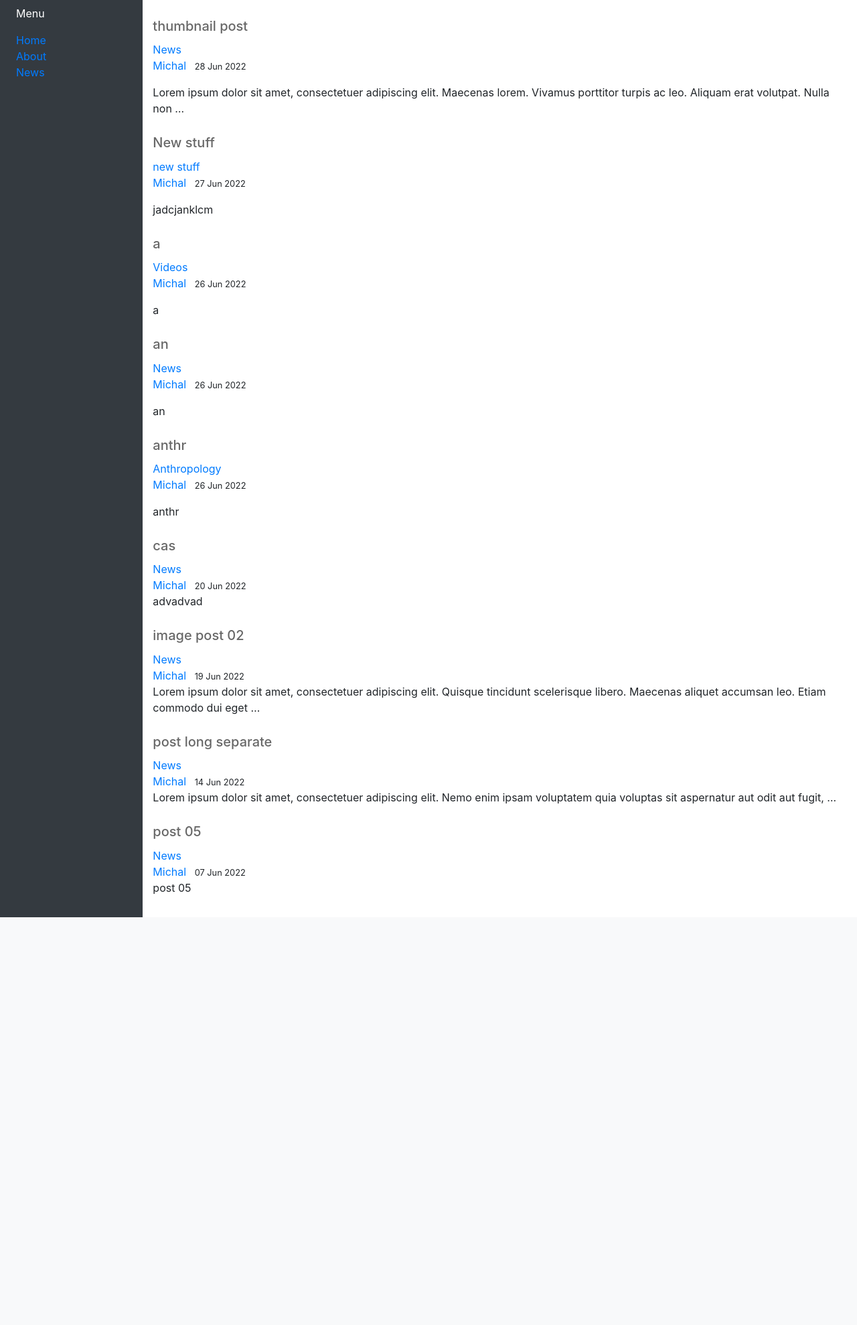
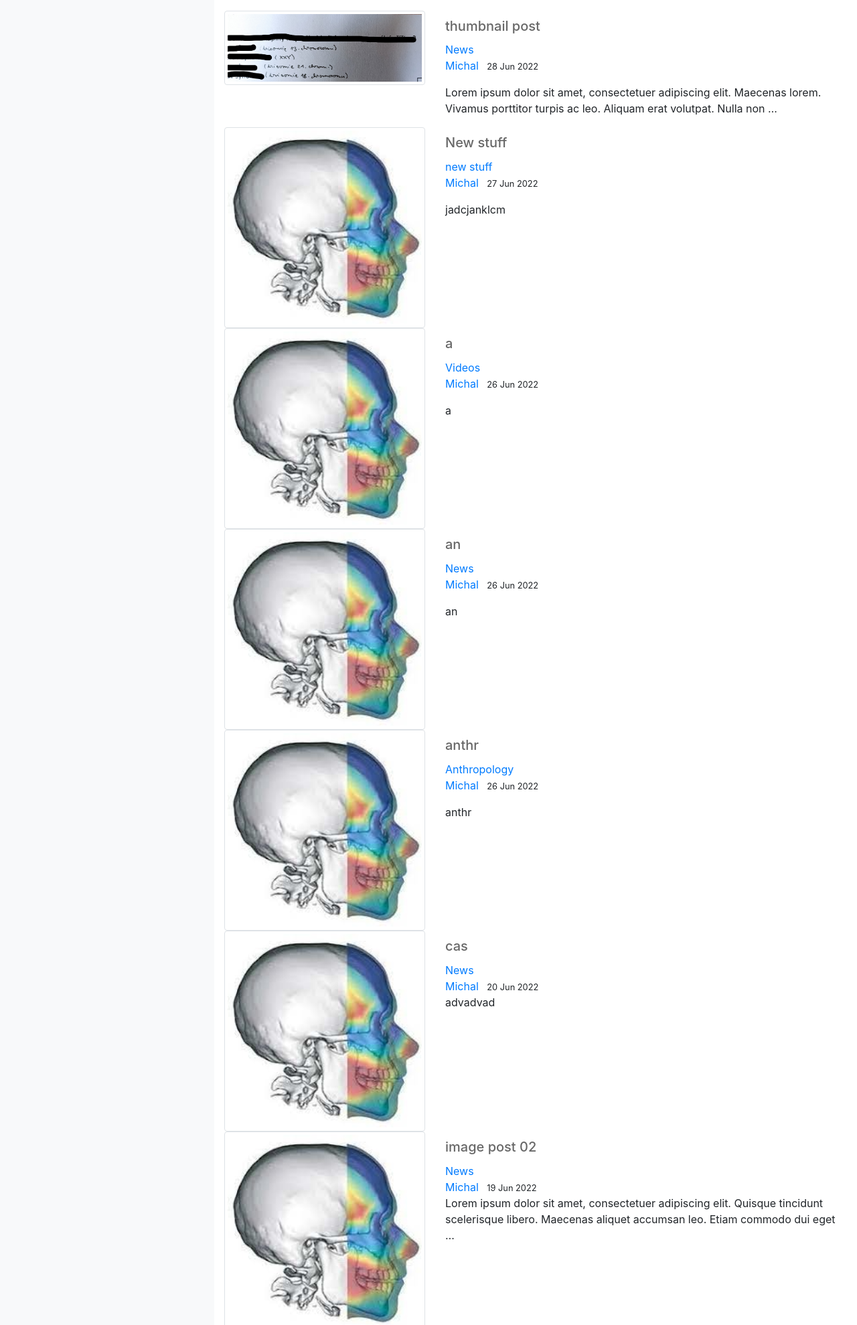
Before and after one commit to MichalStruska/AnthroWeb, a Django app: page / in a window 1280 px wide. Shown: the part 92-2071 px from the top of the page at 67% size. Before the commit the page ends 1462 px from the top, so only its background shows below. Run offline with Django 3.2, Linux system fonts and the light colour scheme; data comes from the database, SQL or seed files in the repository; both versions use the stored data as it was after the commit; some libraries are stand-ins or nearby versions.

Commit message:
added thumbnail

```diff
--- a/blog/models.py
+++ b/blog/models.py
@@ -21,6 +21,7 @@ class Post(models.Model):
     created_on = models.DateTimeField(auto_now_add=True)
     status = models.IntegerField(choices=STATUS, default=1)
     article_image = models.ImageField(null = True, blank = True, upload_to = "images/")
+    thumbnail_image = models.ImageField(null = True, blank = True, upload_to = "images/")
     category = models.CharField(max_length=255, default="News")
 
     class Meta:
--- a/blog/static/css/main03.css
+++ b/blog/static/css/main03.css
@@ -19,3 +19,11 @@
     height: 60px;
     margin-right:20px;
 }
+
+.img-thumbnail
+{
+    width: 300px;
+    height: auto;
+    margin: auto;
+    display: block;
+}
--- a/blog/templates/blog/base.html
+++ b/blog/templates/blog/base.html
@@ -4,6 +4,9 @@
 
     <head>
         <link rel="stylesheet" href="https://cdn.jsdelivr.net/npm/bootstrap@4.3.1/dist/css/bootstrap.min.css" integrity="sha384-ggOyR0iXCbMQv3Xipma34MD+dH/1fQ784/j6cY/iJTQUOhcWr7x9JvoRxT2MZw1T" crossorigin="anonymous">
+        <script src="https://code.jquery.com/jquery-3.3.1.slim.min.js" integrity="sha384-q8i/X+965DzO0rT7abK41JStQIAqVgRVzpbzo5smXKp4YfRvH+8abtTE1Pi6jizo" crossorigin="anonymous"></script>
+        <script src="https://cdn.jsdelivr.net/npm/popper.js@1.14.7/dist/umd/popper.min.js" integrity="sha384-UO2eT0CpHqdSJQ6hJty5KVphtPhzWj9WO1clHTMGa3JDZwrnQq4sF86dIHNDz0W1" crossorigin="anonymous"></script>
+        <script src="https://cdn.jsdelivr.net/npm/bootstrap@4.3.1/dist/js/bootstrap.min.js" integrity="sha384-JjSmVgyd0p3pXB1rRibZUAYoIIy6OrQ6VrjIEaFf/nJGzIxFDsf4x0xIM+B07jRM" crossorigin="anonymous"></script>
         <link rel="stylesheet" type="text/css" href="{% static "css/main03.css" %}" />
         <meta charset="utf-8">
         <meta name="viewport" content="width=device-width, initial-scale=1, shrink-to-fit=no">
@@ -59,46 +62,7 @@
     <body>
         <div class="container-fluid">
             <div class="row flex-nowrap">
-                <div class="col-auto col-md-3 col-xl-2 px-sm-2 px-0 bg-dark">
-                    <div class="d-flex flex-column align-items-center align-items-sm-start px-3 pt-2 text-white min-vh-100">
-                        <a href="/" class="d-flex align-items-center pb-3 mb-md-0 me-md-auto text-white text-decoration-none">
-                            <span class="fs-5 d-none d-sm-inline">Menu</span>
-                        </a>
-                        <ul class="nav nav-pills flex-column mb-sm-auto mb-0 align-items-center align-items-sm-start" id="menu">
-                            <li class="nav-item">
-                                <a
-                                    href="{% url 'blog-home' %}"
-                                    class="sidenav-button ms-1 d-none d-sm-inline"
-                                    aria-current="true"
-                                    >
-                                <i class="fas fa-tachometer-alt fa-fw me-3"></i
-                                    ><span>Home</span>
-                                </a>
-
-                            </li>
-                            <li class="nav-item text-white">
-                                <a
-                                    href="{% url 'blog-about' %}"
-                                    class="sidenav-button ms-1 d-none d-sm-inline"
-                                    aria-current="true"
-                                    >
-                                <i class="fas fa-tachometer-alt fa-fw me-3"></i
-                                    ><span>About</span>
-                                </a>
-
-                            </li>
-                            <li class="nav-item">
-                                <a
-                                    href="{% url 'blog-news' %}"
-                                    class="sidenav-button ms-1 d-none d-sm-inline"
-                                    aria-current="true"
-                                    >
-                                <i class="fas fa-tachometer-alt fa-fw me-3"></i
-                                    ><span>News</span>
-                                </a>
-
-                            </li>
-                    </div>
+                <div class="col-auto col-md-3 col-xl-3 mx-sm-30 mx-30 bg-light">
                 </div>
                 <div class="col py-3">
                     {% block content %}
@@ -110,9 +74,7 @@
 
 
 
-    <script src="https://code.jquery.com/jquery-3.3.1.slim.min.js" integrity="sha384-q8i/X+965DzO0rT7abK41JStQIAqVgRVzpbzo5smXKp4YfRvH+8abtTE1Pi6jizo" crossorigin="anonymous"></script>
-    <script src="https://cdn.jsdelivr.net/npm/popper.js@1.14.7/dist/umd/popper.min.js" integrity="sha384-UO2eT0CpHqdSJQ6hJty5KVphtPhzWj9WO1clHTMGa3JDZwrnQq4sF86dIHNDz0W1" crossorigin="anonymous"></script>
-    <script src="https://cdn.jsdelivr.net/npm/bootstrap@4.3.1/dist/js/bootstrap.min.js" integrity="sha384-JjSmVgyd0p3pXB1rRibZUAYoIIy6OrQ6VrjIEaFf/nJGzIxFDsf4x0xIM+B07jRM" crossorigin="anonymous"></script>
+
     </body>
 
 
--- a/blog/templates/blog/home.html
+++ b/blog/templates/blog/home.html
@@ -1,33 +1,40 @@
 {% extends "blog/base.html" %}
-{% load staticfiles %}
+{% load static %}
 {% block title %}<title>Department of Anthropology and Human Genetics</title>{% endblock %}
 <head>
     <link rel="stylesheet" href="https://maxcdn.bootstrapcdn.com/bootstrap/4.0.0/css/bootstrap.min.css" integrity="sha384-Gn5384xqQ1aoWXA+058RXPxPg6fy4IWvTNh0E263XmFcJlSAwiGgFAW/dAiS6JXm" crossorigin="anonymous">
     <link rel="stylesheet" href="{% static 'css/main03.css' %}">
 </head>
+<div class="container">
     {% block content %}
         {% for post in post_list  %}
+            <div class="row">
                 <article class="media content-section">
-        <div class="media-body">
+                    <div class="col-md-auto align-middle">
+                        {% if post.thumbnail_image %}
+                            <img src={{post.thumbnail_image.url}} class="img-thumbnail" alt="Article thumbnail">
+                        {% else %}
+                            <img src="{% static 'images/Logo_transparent.png' %}" class="img-thumbnail" alt="Article thumbnail">
+                        {% endif %}
+                    </div>
+                    <div class="media-body col-8">
                         <div class="article-metadata">
                             <h2><a class="article-title" id="article-title" href="{% url 'article-detail' post.pk %}">{{ post.title }}</a></h2>
                             <small class="text-muted">{{ post.date_posted }}</small>
-            </div>
                             <a class="mr-2" href="{% url 'category' post.category|slugify %}">{{ post.category }}</a></br>
                             <a class="mr-2" href="#">{{ post.author }}</a>
                             <small class="mr-2">{{ post.created_on|date:'d M Y' }}</small>
                             {% if user.is_authenticated %}
-                <small><a href='{% url 'update-post' post.pk %}'>Edit</a></small>
-                <small><a href="delete/{{ post.id }}"'>Delete</a></small>
+                                <small><a href="{% url 'update-post' post.pk %}">Edit</a></small>
+                                <small><a href="delete/{{ post.id }}">Delete</a></small>
                             {% endif %}
 
                             <p class="article-content">{{ post.content|truncatewords:20|safe|linebreaksbr }}</p>
                         </div>
+
+                    </div>
                 </article>
-
+            </div>
         {% endfor %}
-
-
-
-
     {% endblock content %}
+</div>
```
Also changed, not shown: blog/migrations/0005_auto_20220628_1228.py (added), db.sqlite3, media/images/Inked1651752506628_LI.jpg (added). Lines whose indentation alone changed are shown as unchanged.
